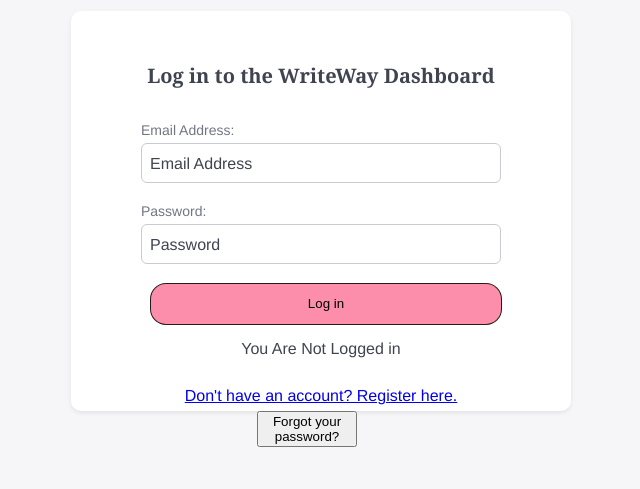
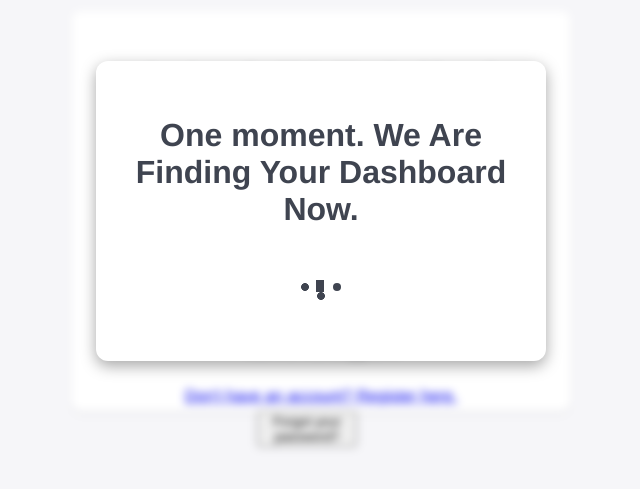
Before and after one commit to araslan1/admitted-frontend, a React (Create React App) app: page /login in a window 1280 px wide. Shown: the part 189-678 px from the top of the page, without its empty margins (319-959 px from the left). Built offline with nearby package versions, Linux system fonts and the light colour scheme.

Commit message:
Add loading messages for login and signup pages

```diff
--- a/src/App.js
+++ b/src/App.js
@@ -29,7 +29,7 @@
 import Logout from './Logout';
 import OTP from './Otp';
 import MainLogin from './MainLogin';
-
+import NotFound from './NotFound';
 
 function App() {
   useEffect(() => {
@@ -81,6 +81,7 @@
           <ProtectedRoute path='/auth' component={AuthComponent} />
           <Route exact path = '/OTP' component={OTP}></Route>
           <Route exact path = '/mainlogin' component={MainLogin}></Route>
+          <Route path='*'><NotFound /></Route>
         </Switch>
         </div>
       </div>
--- a/src/Confirm.css
+++ b/src/Confirm.css
@@ -6,6 +6,7 @@
     display: flex;
     justify-content: center;
     align-items: center;
+    z-index: 3;
 
   }
 
@@ -141,3 +142,64 @@
   box-shadow: rgb(36, 28, 21) 0px 0px 0px 1px, rgb(36, 28, 21) 0px 5.25008px 0px 0px;
   top: -3.05008px;
 }
+
+
+
+.dots-bars-6 {
+  width: 40px;
+  height: 20px;
+  --c:radial-gradient(farthest-side,currentColor 93%,#0000);
+  background:
+    var(--c) 0    0,
+    var(--c) 50%  0;
+  background-size:8px 8px;
+  background-repeat: no-repeat;
+  position: relative;
+  clip-path: inset(-200% -100% 0 0);
+  animation: db6-0 1.5s linear infinite;
+}
+.dots-bars-6:before {
+  content: "";
+  position: absolute;
+  width: 8px;
+  height: 12px;
+  background:currentColor;
+  left:-16px;
+  top:0;
+  animation:
+    db6-1 1.5s linear infinite,
+    db6-2 0.5s cubic-bezier(0,200,.8,200) infinite;
+}
+.dots-bars-6:after {
+  content: "";
+  position: absolute;
+  inset:0 0 auto auto;
+  width:8px;
+  height: 8px;
+  border-radius: 50%;
+  background:currentColor;
+  animation: db6-3 1.5s  linear infinite;
+}
+
+@keyframes db6-0 {
+  0%,30%  {background-position: 0  0   ,50% 0   }
+  33%     {background-position: 0  100%,50% 0   }
+  41%,63% {background-position: 0  0   ,50% 0   }
+  66%     {background-position: 0  0   ,50% 100%}
+  74%,100%{background-position: 0  0   ,50% 0   }
+}
+
+@keyframes db6-1 {
+  90%  {transform:translateY(0)}
+  95%  {transform:translateY(15px)}
+  100% {transform:translateY(15px);left:calc(100% - 8px)}
+}
+
+@keyframes db6-2 {
+  100% {top:-0.1px}
+}
+
+@keyframes db6-3 {
+  0%,80%,100% {transform:translate(0)}
+  90%         {transform:translate(26px)}
+}
--- /dev/null
+++ b/src/LoadingMessage.js
@@ -0,0 +1,20 @@
+import "./Confirm.css"
+
+
+const LoadingMessage = ({ title }) => {
+
+    return (
+        <div className ="modalBackground">
+            <div className="modalContainer">
+                <div className="title">
+                    <h1>{title}</h1>
+                </div>
+                <div className="footer_confirm">
+                    <div class="dots-bars-6"></div>
+                </div>
+            </div>
+        </div>
+    );
+}
+
+export default LoadingMessage;
--- a/src/Login.js
+++ b/src/Login.js
@@ -5,6 +5,7 @@
 import axios from 'axios';
 import Cookies from "universal-cookie";
 import { useHistory } from 'react-router-dom';
+import LoadingMessage from "./LoadingMessage";
 
 
 const cookies = new Cookies();
@@ -16,6 +17,7 @@
     const [email, setEmail] = useState('');
     const [password, setPass] = useState('');
     const [login, setLogin] = useState(false);
+    const [loggingIn, setLoggingIn] = useState(false);
     // const [page, setPage] = useState('login');
     // const [OTP, setOTP] = useState();
     // const [isReviewer, setIsReviewer] = useState(false);
@@ -64,7 +66,7 @@
 
     const handleSubmit = (e) => {
         e.preventDefault();
-
+        setLoggingIn(true);
         const configuration = {
             method: "post",
             url:   `${process.env.REACT_APP_SERVER_URL}/login`,
@@ -78,6 +80,7 @@
         .then((result) => {
             //check if it was reviewer or not who logged in!
             setLogin(true);
+            setLoggingIn(false);
             // setIsReviewer(result.data.isReviewer);
             cookies.set("TOKEN", result.data.token,{
                 path: '/',
@@ -91,14 +94,17 @@
             }
         })
         .catch((error) => {
+            setLoggingIn(false);
             error = new Error();
             window.alert("This is the wrong password or email!")
         });
     };
 
     return (
+        <>
         <div id="loginbody">
             <div className="login">
+            {!loggingIn && <LoadingMessage title="One moment. We Are Finding Your Dashboard Now."/>}
                     <h3>Log in to the WriteWay Dashboard</h3>
                     <form onSubmit={handleSubmit}>
                         <label htmlFor="email">Email Address:</label>
@@ -134,6 +140,7 @@
             </div>
             <button style={{width: "100px", textAlign: "center", marginLeft: "45%"}} onClick = {redirectToOTP}>Forgot your password?</button>
         </div>
+        </>
     );
 }
 
--- a/src/MainLogin.js
+++ b/src/MainLogin.js
@@ -4,6 +4,7 @@
 import { useHistory } from 'react-router-dom';
 import { v4 as uuidV4 } from 'uuid';
 import admitted_logo from "./images/admittedLogo.png";
+import LoadingMessage from "./LoadingMessage";
 import checkmark from "./images/signup_checkmark.png";
 
 const MainLogin = () => {
@@ -12,12 +13,13 @@
     const [fullname, setName] = useState("");
     const [email, setEmail] = useState("");
     const [password, setPassword] = useState("");
+    const [creatingUser, setCreatingUser] = useState(false);
     // const [register, setRegister] = useState(false);
 
 
     const handleSubmit = (e) =>{
         e.preventDefault(); // to stop the page from refreshing and losing data
-
+        setCreatingUser(true);
         const configuration = {
             method: "post",
             url: `${process.env.REACT_APP_SERVER_URL}/register`,
@@ -32,13 +34,12 @@
 
           axios(configuration)
             .then((result) => {
-                console.log(result);
                 // setRegister(true);
+                setCreatingUser(false);
                 history.push('/login');
             })
             .catch((error) => {
-                console.log("FAILED");
-                console.log(error);
+                setCreatingUser(false);
                 if (error.response && error.response.status === 409) {
                     // Display the error message to the user if the email is already taken
                     window.alert(error.response.data.message);
@@ -53,6 +54,7 @@
     return (
       <>
       <div className="mainlogin">
+        {creatingUser && <LoadingMessage title="Your Account Is Being Created!" />}
         <div className="leftside">
             <img style= {{marginTop: "15px"}}className="mainlogo"src={admitted_logo} alt="admitted logo" />
             <div className="checkbox">
```
Also changed, not shown: src/images/notfound.jpeg.
